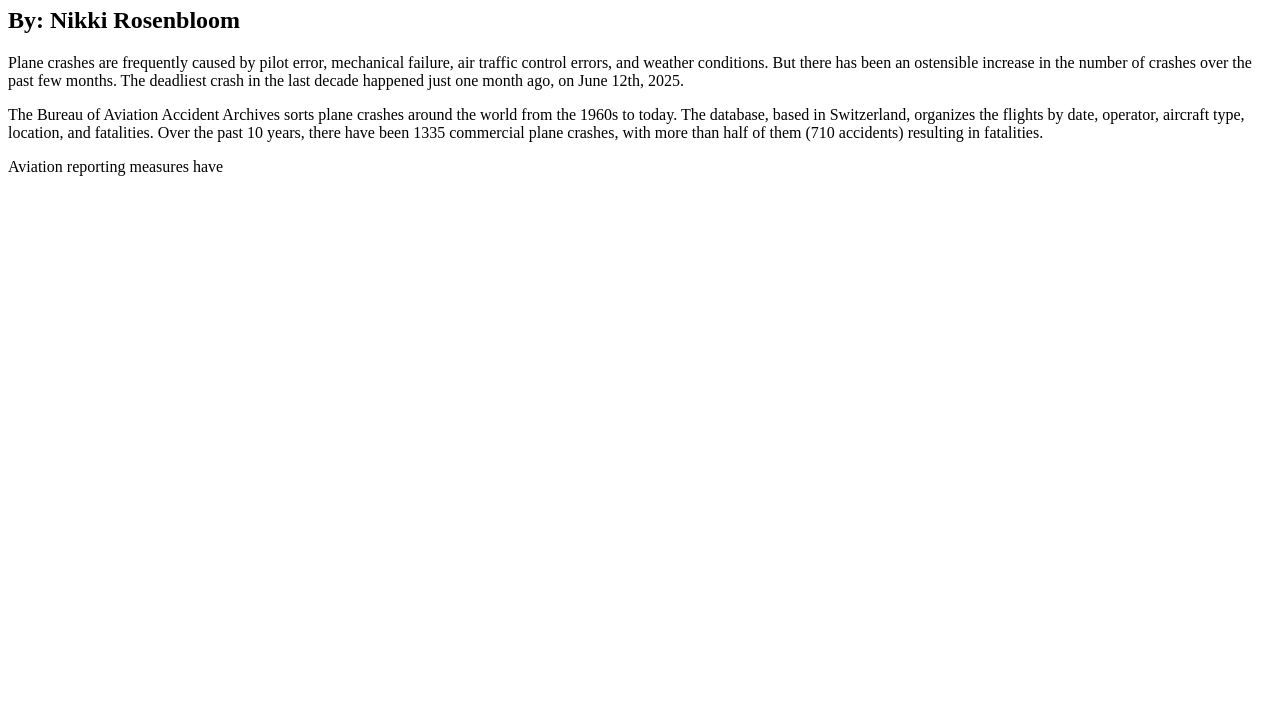
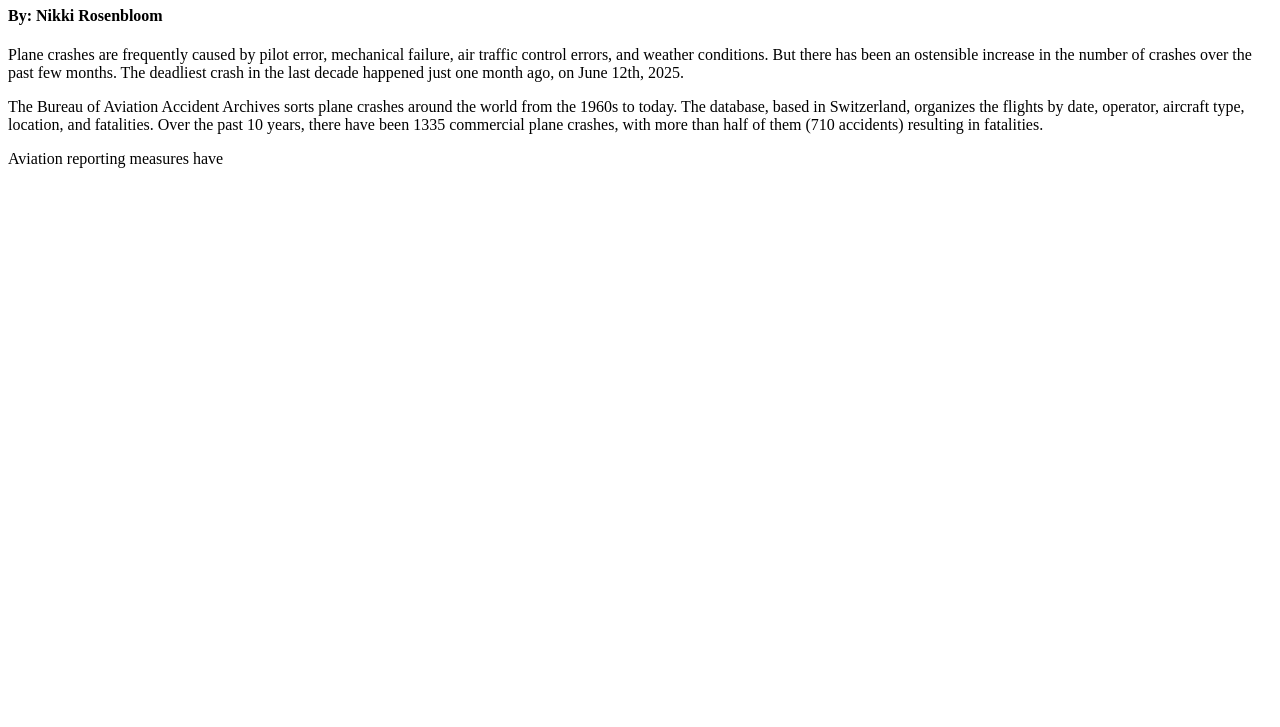
Before and after one commit to nikkitrosenbloom/Project-1, a plain HTML site: page web page.html in a window 1280 px wide. Shown: the part 73-800 px from the top of the page. Drawn offline with Linux system fonts and the light colour scheme.

Commit message:
Update web page.html

```diff
--- a/web page.html
+++ b/web page.html
@@ -5,7 +5,7 @@
   </head>
   <body>
     <h1>What's the Common Thread Among 10 Years of Plane Crashes?</h1>
-    <h2>By: Nikki Rosenbloom</h2>
+    <h4>By: Nikki Rosenbloom</h4>
     <p>Plane crashes are frequently caused by pilot error, mechanical failure, air traffic control errors, and
       weather conditions. But there has been an ostensible increase in the number of crashes over the past few months.
       The deadliest crash in the last decade happened just one month ago, on June 12th, 2025.
```
